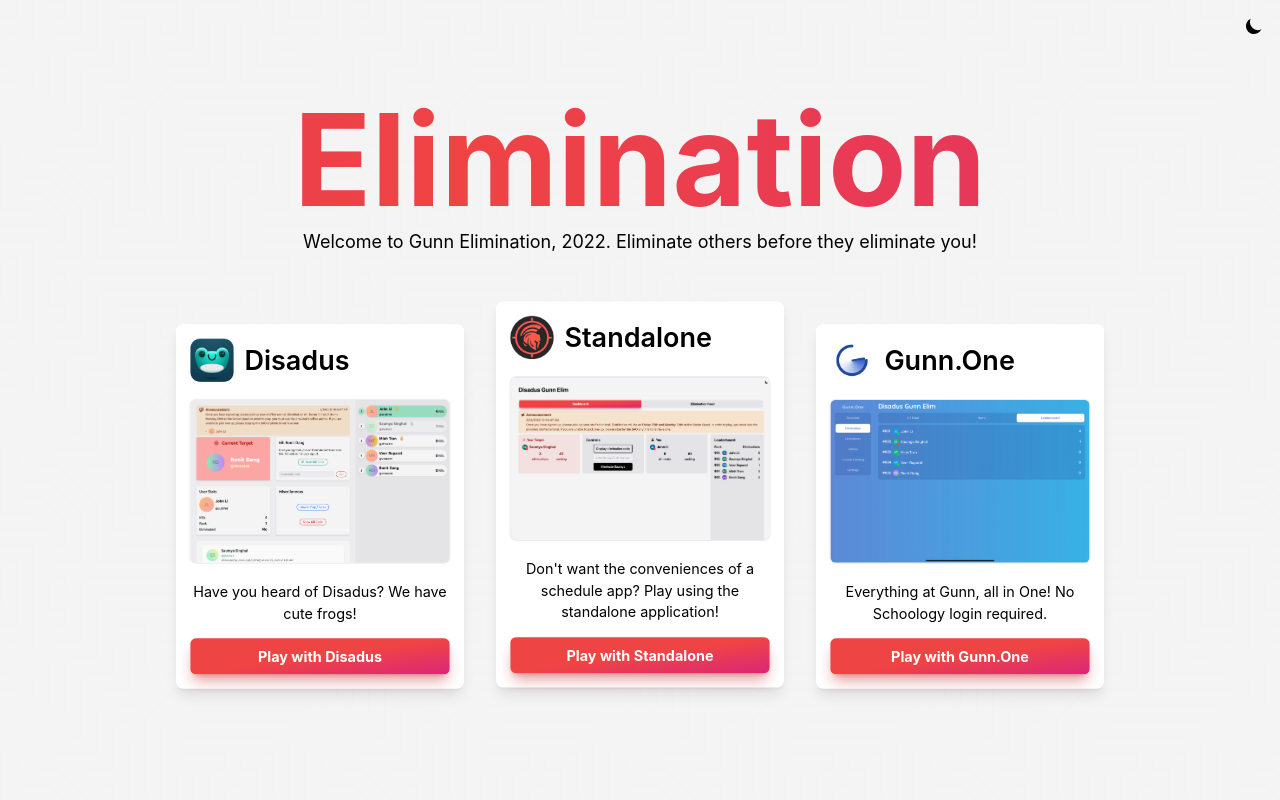
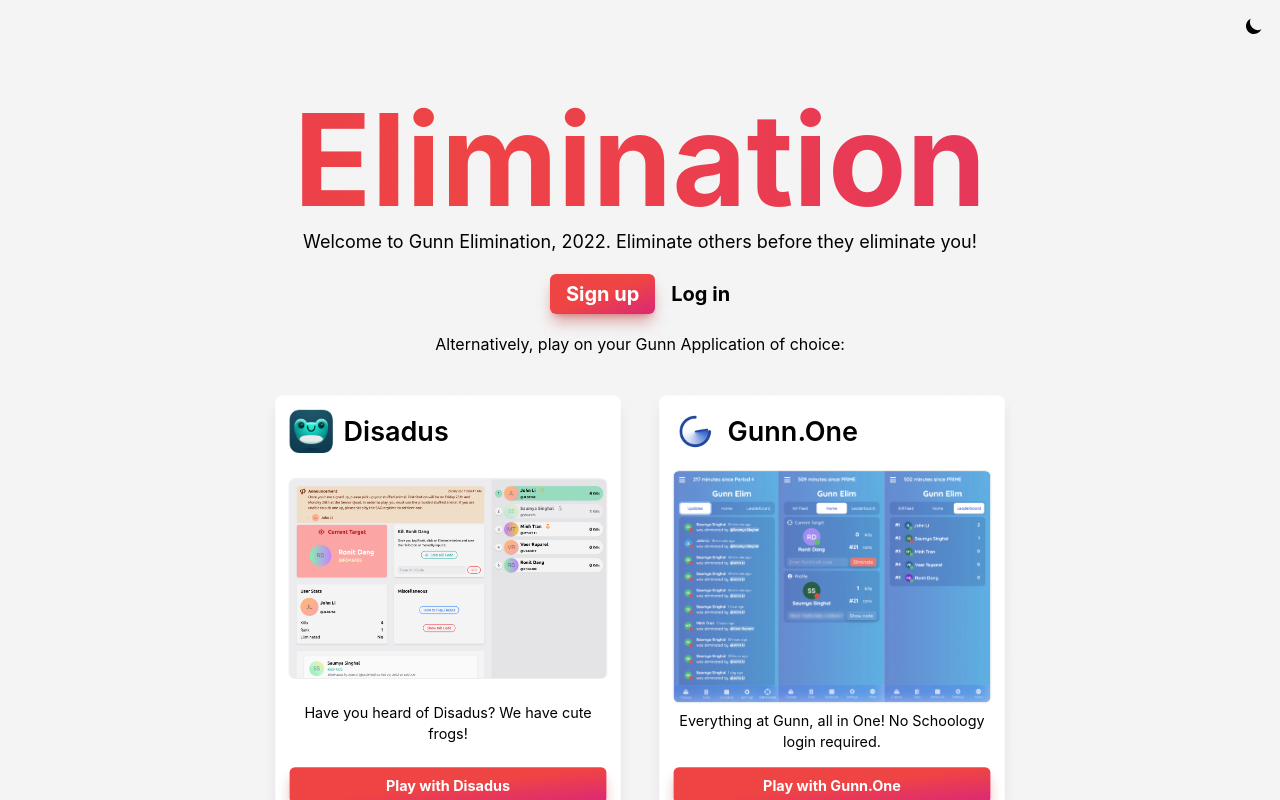
Before and after one commit to gunn-elimination/elimination-2022, a Next.js app: page / in a window 1280 px wide. Built offline with nearby package versions, Linux system fonts and the light colour scheme.

Commit message:
old homepage

```diff
--- a/components/AppCard.tsx
+++ b/components/AppCard.tsx
@@ -23,7 +23,7 @@ export default function AppCard(props: AppCardProps) {
           <img
             src={img}
             alt={name}
-            className={`mb-3 rounded-md outline outline-1 outline-gray-300/50 ${darkImg && `dark:hidden`}`}
+            className={`my-auto rounded-md outline outline-1 outline-gray-300/50 ${darkImg && `dark:hidden`}`}
           />
         )}
         {darkImg && (
@@ -33,8 +33,8 @@ export default function AppCard(props: AppCardProps) {
             className="hidden mb-3 rounded-md outline outline-1 outline-gray-300/50 dark:block"
           />
         )}
-        <p className={`text-center`}>{children}</p>
-        <button className="mt-2 btn-primary">Play with {name}</button>
+        <p className={`text-center my-auto`}>{children}</p>
+        <button className="mt-2 mb-0 btn-primary">Play with {name}</button>
       </div>
     </Link>
   );
--- a/pages/index.tsx
+++ b/pages/index.tsx
@@ -20,7 +20,7 @@ export default function Home() {
         name="Gunn.One"
         href="https://gunn.one/app/elimination"
         icon="/apps/gunn-one.png"
-        img="/apps/6FDDF687-BD89-4D99-9CF6-2D6272111977.jpeg"
+        img="/apps/gunn-one-light.jpeg"
         key={"gunn1"}
       >
         Everything at Gunn, all in One! No Schoology login required.
@@ -46,8 +46,8 @@ export default function Home() {
   }, []);
 
   return (
-    <div className="w-full h-full px-5 overflow-auto brick">
-      <main className="py-24 text-center">
+    <div className="w-full h-full flex flex-col px-5 overflow-auto brick">
+      <main className="pt-24 text-center">
         <Transition
           show={animate}
           enter="ease-out duration-500 delay-300"
@@ -71,24 +71,62 @@ export default function Home() {
           leaveTo="opacity-0"
         >
           <p className="mb-6 text-lg md:text-base">
-            Welcome to Gunn Elimination, 2022. Eliminate others before they
-            eliminate you!
+            Welcome to Gunn Elimination, 2022. Eliminate others before they eliminate you!
           </p>
         </Transition>
-        <section className="flex flex-wrap items-end justify-center pointer-events-none group">
-          {items.current[0]}
-          <AppCard
-            name="Standalone"
-            href="/login"
-            icon="/favicon.png"
-            img="/apps/sa-light.png"
-            darkImg="/apps/sa-dark.png"
-            key={"sa"}
-          >
-            Don't want the conveniences of a schedule app? Play using the
-            standalone application!
-          </AppCard>
-          {items.current[1]}
+
+        {user ? (
+          <div className="flex items-center justify-center gap-4 mb-16 text-xl font-bold">
+            <Transition
+              show={animate}
+              enter="ease-out duration-500 delay-[1800ms]"
+              enterFrom="opacity-0 scale-0 -translate-y-full"
+              enterTo="opacity-100"
+              leave="ease-in duration-500"
+              leaveFrom="opacity-100"
+              leaveTo="opacity-0 scale-0"
+            >
+              <a href="/app" className="btn-primary">
+                Play
+              </a>
+            </Transition>
+          </div>
+        ) : (
+          <div className="flex items-center justify-center gap-4 mb-6 text-xl font-bold">
+            <Transition
+              show={animate}
+              enter="ease-out duration-500 delay-[1800ms]"
+              enterFrom="opacity-0 scale-0 -translate-y-full"
+              enterTo="opacity-100"
+              leave="ease-in duration-500"
+              leaveFrom="opacity-100"
+              leaveTo="opacity-0 scale-0"
+            >
+              <a href="/signup" className="btn-primary">
+                Sign up
+              </a>
+            </Transition>
+
+            <Transition
+              show={animate}
+              enter="ease-out duration-500 delay-[1800ms]"
+              enterFrom="opacity-0 scale-0 -translate-y-full"
+              enterTo="opacity-100"
+              leave="ease-in duration-500"
+              leaveFrom="opacity-100"
+              leaveTo="opacity-0 scale-0"
+            >
+              <a href="/login">Log in</a>
+            </Transition>
+          </div>
+        )}
+
+        <p className="mb-4">
+          Alternatively, play on your Gunn Application of choice:
+        </p>
+
+        <section className="grid grid-cols-2 sm:grid-cols-1 max-w-3xl sm:max-w-none mx-auto justify-center pointer-events-none group">
+          {items.current}
         </section>
       </main>
     </div>
```
Also changed, not shown: public/apps/6FDDF687-BD89-4D99-9CF6-2D6272111977.jpeg (deleted), public/apps/gunn-one-light.jpeg (added).
